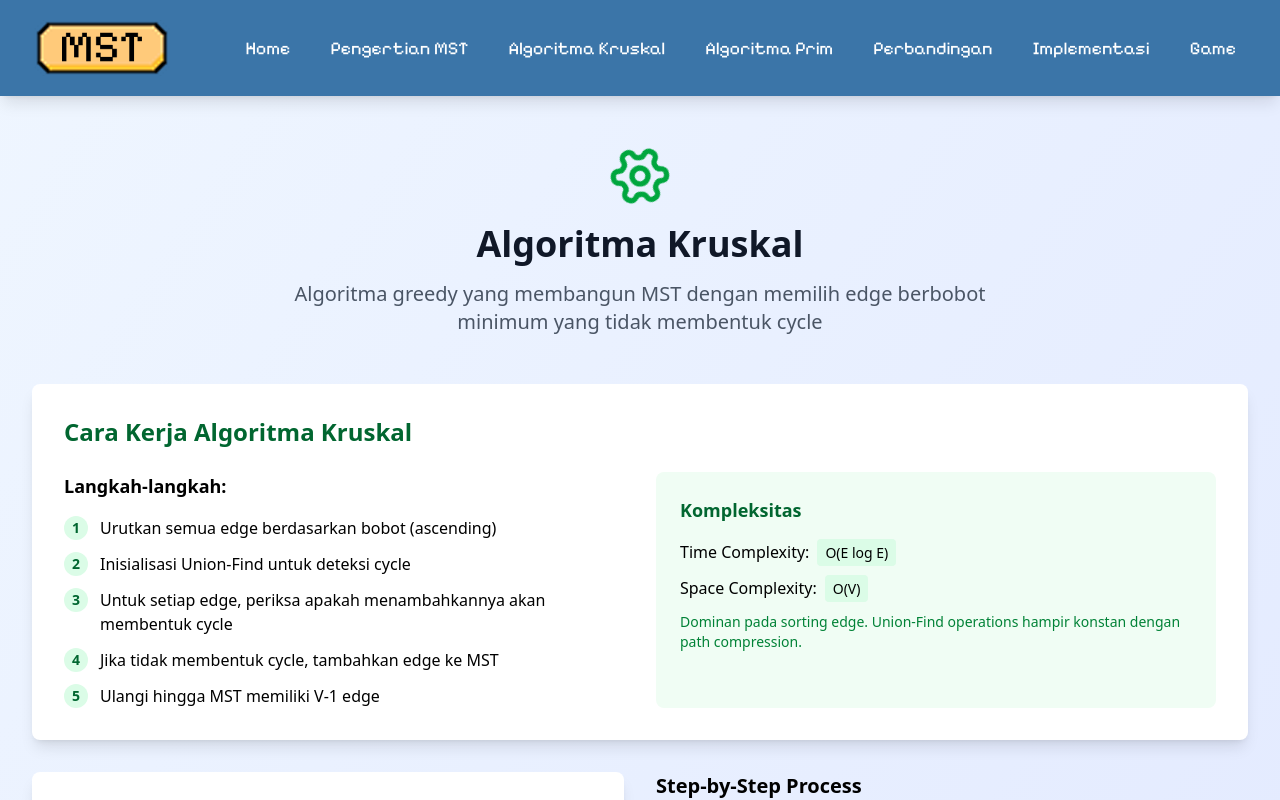
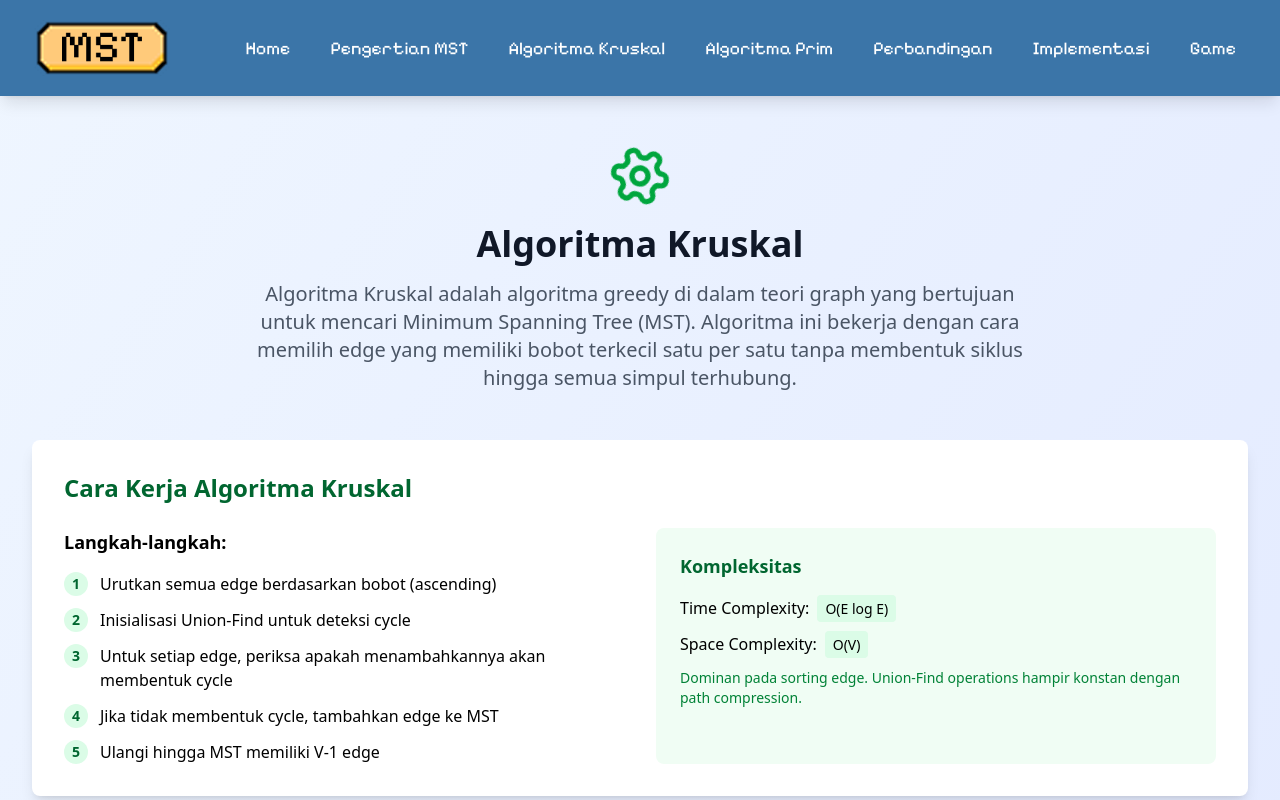
Before and after one commit to AnthonyS051105/Materi_Game_MST, a Next.js app: page /kruskal in a window 1280 px wide. Shown: the top 800 px of the page. Built offline with nearby package versions, Linux system fonts and the light colour scheme.

Commit message:
Add: Tambah penjelasan yang lebih lengkap

```diff
--- a/src/app/kruskal/kruskal.js
+++ b/src/app/kruskal/kruskal.js
@@ -78,8 +78,7 @@ export default function Kruskal() {
             Algoritma Kruskal
           </h1>
           <p className="text-xl text-gray-600 max-w-3xl mx-auto">
-            Algoritma greedy yang membangun MST dengan memilih edge berbobot
-            minimum yang tidak membentuk cycle
+            Algoritma Kruskal adalah algoritma greedy di dalam teori graph yang bertujuan untuk mencari Minimum Spanning Tree (MST). Algoritma ini bekerja dengan cara memilih edge yang memiliki bobot terkecil satu per satu tanpa membentuk siklus hingga semua simpul terhubung.
           </p>
         </div>
 
```
